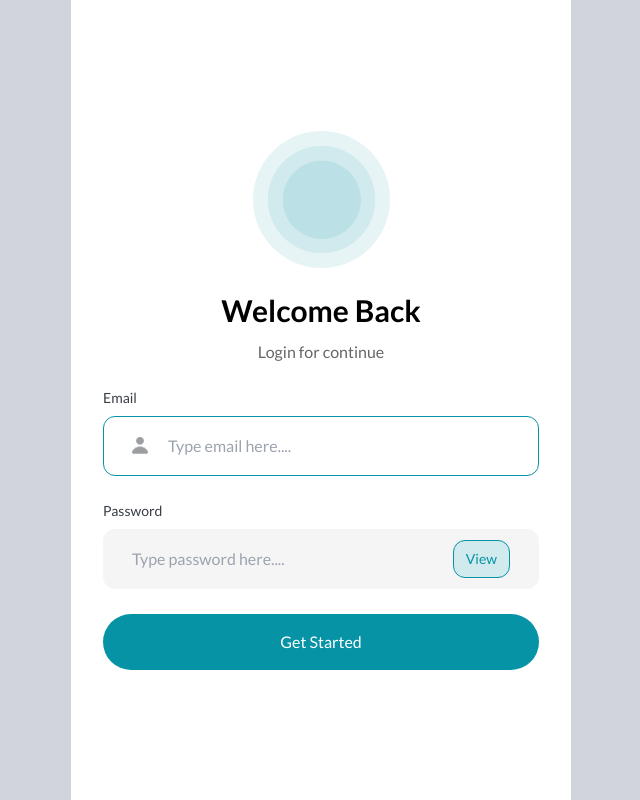
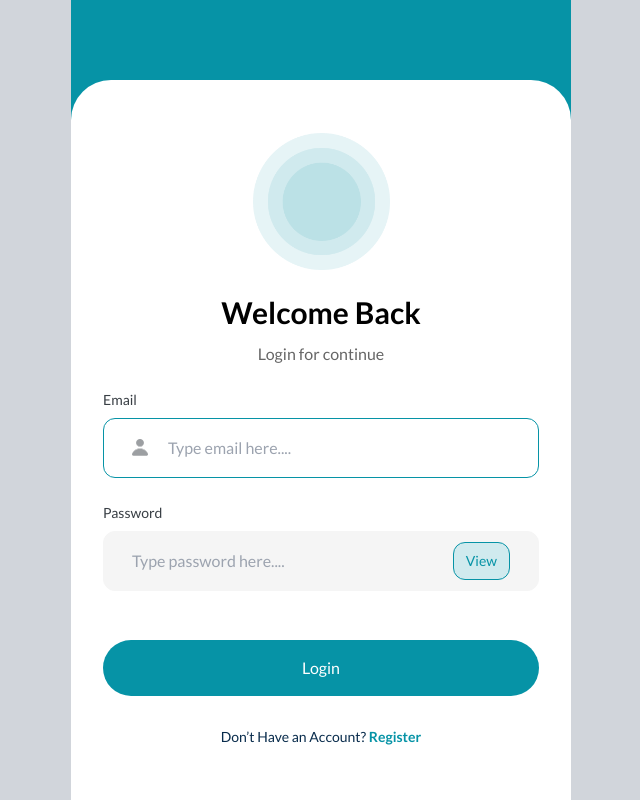
Before and after one commit to GarryLaly/SEAL-Crowdfunding-NextJS, a Next.js app: page /login in a window 1280 px wide. Shown: the whole page, without its empty margins (319-959 px from the left). Built offline with nearby package versions, Linux system fonts and the light colour scheme.

Commit message:
Login page

```diff
--- a/components/Button.js
+++ b/components/Button.js
@@ -3,7 +3,7 @@ import Link from "next/link";
 const Button = ({url, text, onClick}) => {
     return onClick ? (
         <div
-          className="bg-primary text-center text-white w-full px-2 py-4 rounded-full"
+          className="bg-primary text-center text-white w-full px-2 py-4 rounded-full cursor-pointer"
           onClick={onClick}
         >
           {text}
--- a/pages/login.js
+++ b/pages/login.js
@@ -1,12 +1,22 @@
 import { useState } from "react";
 import Head from "next/head";
 import Image from "next/image";
+import Link from "next/link";
+import { useRouter } from "next/router";
+
 import Button from "../components/Button";
 import TextInput from "../components/TextInput";
 
 const Login = () => {
+  const router = useRouter();
   const [email, setEmail] = useState("");
   const [password, setPassword] = useState("");
+
+  const actionLogin = () => {
+    console.log("email", email);
+    console.log("password", password);
+    router.push("/home");
+  };
 
   return (
     <div className="bg-gray-300 h-screen font-lato text-black">
@@ -17,7 +27,8 @@ const Login = () => {
           content="Alone we can do so little; together we can do so much"
         />
       </Head>
-      <div className="max-w-500px mx-auto bg-white h-full flex flex-col justify-center items-center px-8 py-24">
+      <div className="max-w-500px mx-auto bg-primary h-full pt-20">
+        <div className="bg-white flex flex-col justify-center items-center px-8 py-24 h-full rounded-tl-40px rounded-tr-40px">
           <Image
             src="/logo.png"
             width={137}
@@ -48,7 +59,16 @@ const Login = () => {
             value={password}
             setValue={setPassword}
           />
-        <Button url="/login" text="Get Started" />
+          <div className="w-full mt-6">
+            <Button text="Login" onClick={actionLogin} />
+          </div>
+          <div className="mt-7 mx-auto">
+            <Link href="/register" className="text-center text-sm text-blue1">
+              Don’t Have an Account?{" "}
+              <span className="font-bold text-primary">Register</span>
+            </Link>
+          </div>
+        </div>
       </div>
     </div>
   );
--- a/tailwind.config.js
+++ b/tailwind.config.js
@@ -9,6 +9,9 @@ module.exports = {
       lato: ["Lato", "Arial", "sans-serif"],
     },
     extend: {
+      borderRadius: {
+        "40px": "40px",
+      },
       maxWidth: {
         "300px": "300px",
         "500px": "500px",
@@ -16,6 +19,7 @@ module.exports = {
       colors: {
         primary: "#0693A6",
         secondary: "#D0EAEE",
+        blue1: "#092C4C",
         gray1: "#666666",
         gray2: "#F5F5F5",
         label: "#393F45",
```
Lines whose indentation alone changed are shown as unchanged.
